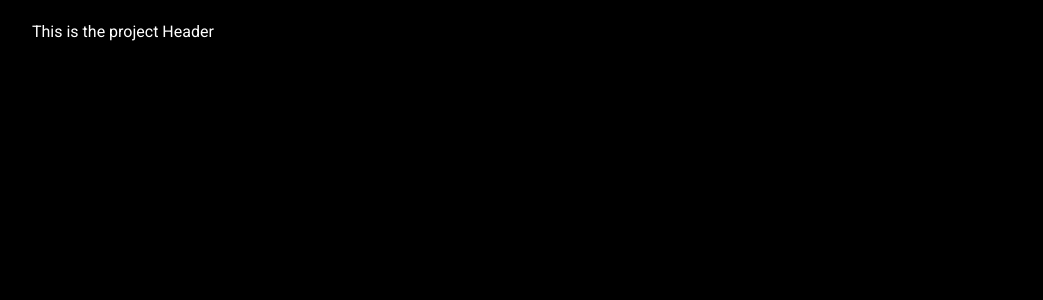
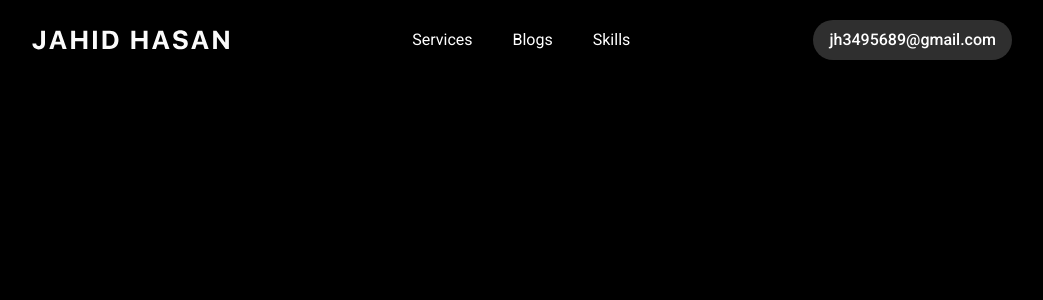
Before and after one commit to jahidhasan136/portfolio-me-jahid, a Next.js app: page / in a window 1280 px wide. Shown: the top 300 px of the page, without its empty margins (118-1161 px from the left). Built offline with nearby package versions, Linux system fonts and the light colour scheme.

Commit message:
header section updated only for desktop version

```diff
--- a/src/app/globals.css
+++ b/src/app/globals.css
@@ -5,6 +5,7 @@
   --breakpoint-md: 768px;
   --breakpoint-lg: 976px;
   --color-sky: #00abff;
+  --color-grayDark: #2f2f2f;
   --color-grayLight: #6a6a6a;
 }
 
--- a/src/components/shared/header/Header.tsx
+++ b/src/components/shared/header/Header.tsx
@@ -1,9 +1,42 @@
-import React from "react";
+"use client";
+
+import Image from "next/image";
+import React, { useState } from "react";
+import headerName from "../../../assets/header-name.svg";
+import Link from "next/link";
 
 const Header = () => {
+  const [copied, setCopied] = useState(false);
+
+  const handleCopy = async () => {
+    try {
+      await navigator.clipboard.writeText("jh3495689@gmail.com");
+      setCopied(true);
+
+      // Reset back after 1 second
+      setTimeout(() => setCopied(false), 1000);
+    } catch (err) {
+      console.error("Failed to copy: ", err);
+    }
+  };
   return (
-    <div>
-      <h1>This is the project Header</h1>
+    <div className="flex items-center justify-between">
+      <Link href="/">
+        <Image src={headerName} alt="Logo" width={197} height={31} />
+      </Link>
+      <div className="flex items-center gap-10 text-base">
+        <Link href="/services">Services</Link>
+        <Link href="/blogs">Blogs</Link>
+        <Link href="/skills">Skills</Link>
+      </div>
+      <div
+        className="bg-grayDark px-4 py-2 rounded-full cursor-pointer"
+        onClick={handleCopy}
+      >
+        <p className="font-medium text-white text-base">
+          {copied ? "Copied!" : "jh3495689@gmail.com"}
+        </p>
+      </div>
     </div>
   );
 };
```
Also changed, not shown: src/assets/header-name.svg (added).
